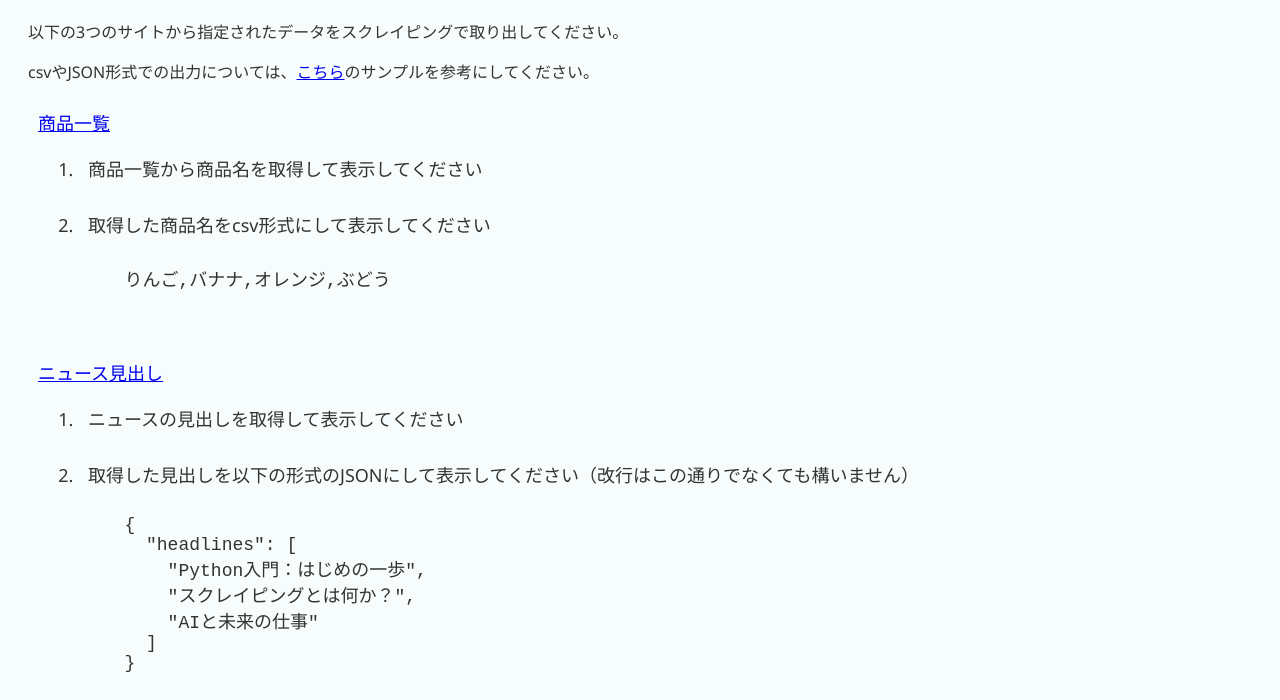
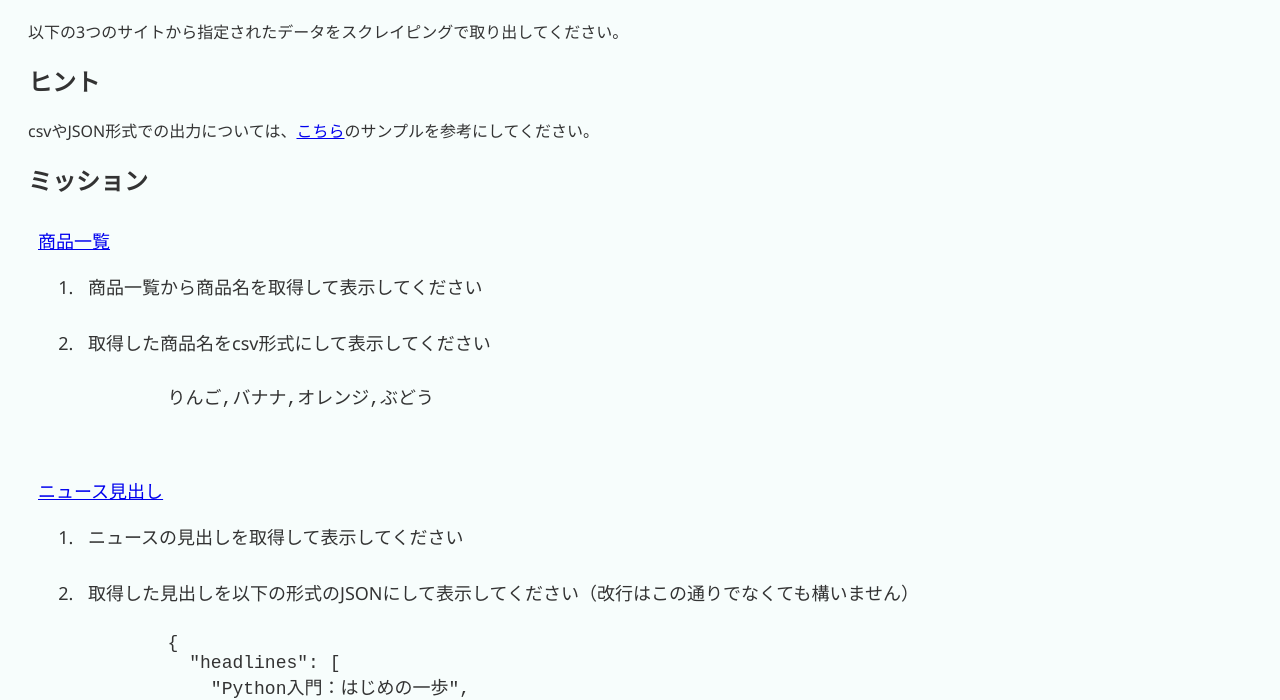
Before and after one commit to kwaka1208/resources, a plain HTML site: page scraping/index.html in a window 1280 px wide. Shown: the part 110-810 px from the top of the page. Drawn offline with Linux system fonts and the light colour scheme.

Commit message:
見出し整理

```diff
--- a/scraping/index.html
+++ b/scraping/index.html
@@ -9,7 +9,9 @@
 <body>
   <h1>スクレイピングしてみよう</h1>
     <p>以下の3つのサイトから指定されたデータをスクレイピングで取り出してください。</p>
+    <h2>ヒント</h2>
       <p>csvやJSON形式での出力については、<a href="https://github.com/kwaka1208/resources/blob/main/scraping/sample.md" target="_blank">こちら</a>のサンプルを参考にしてください。</p>
+    <h2>ミッション</h2>
       <ul>
         <li>
           <a href="01.html">商品一覧</a>
@@ -60,7 +62,5 @@
           </pre>
         </li>
       </ul>
-  <h2>ヒント</h2>
-
 </body>
 </html>
```
Lines whose indentation alone changed are shown as unchanged.
